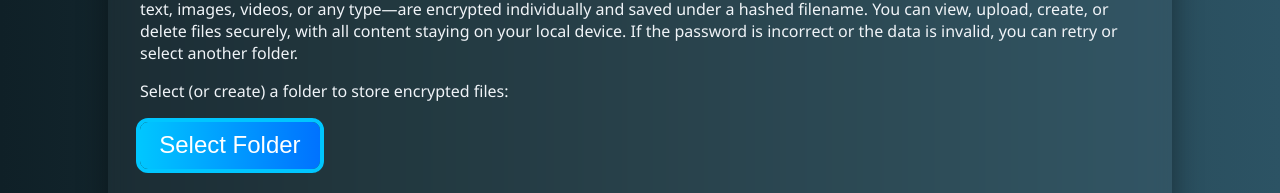
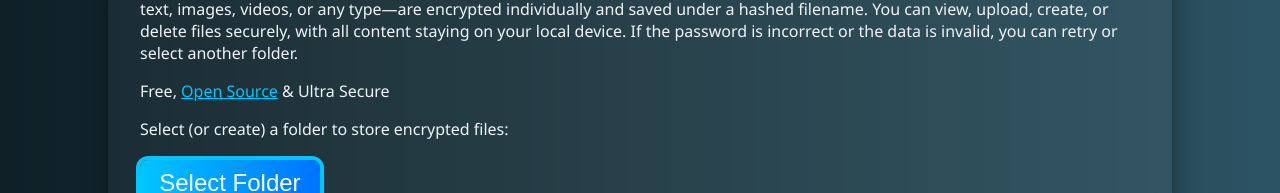
Before and after one commit to ManuelWestermeier/hidden-enc-fs, a React (Vite) app: page / in a window 1280 px wide. Shown: the part 240-433 px from the top of the page. Built offline with nearby package versions, Linux system fonts and the light colour scheme.

Commit message:
add open source

```diff
--- a/src/components/folder-picker.jsx
+++ b/src/components/folder-picker.jsx
@@ -25,6 +25,9 @@ export default function FolderPicker() {
                 You can view, upload, create, or delete files securely, with all content staying on your local device.
                 If the password is incorrect or the data is invalid, you can retry or select another folder.
             </p>
+            <p>
+                Free, <a href="https://github.com/ManuelWestermeier/hidden-enc-fs">Open Source</a> & Ultra Secure
+            </p>
 
             <p>Select (or create) a folder to store encrypted files:</p>
             <button className="btn btn-large" autoFocus onClick={promptForFolder}>Select Folder</button>
--- a/src/styles.css
+++ b/src/styles.css
@@ -11,6 +11,10 @@ body {
   color: #f0f4f8;
   transition: background 0.4s ease, color 0.4s ease;
   min-height: calc(100dvh - 4rem);
+}
+
+a {
+  color: #00c6ff;
 }
 
 .app {
```
Also changed, not shown: 2 other files (tests, documents, lock files or other folders).
